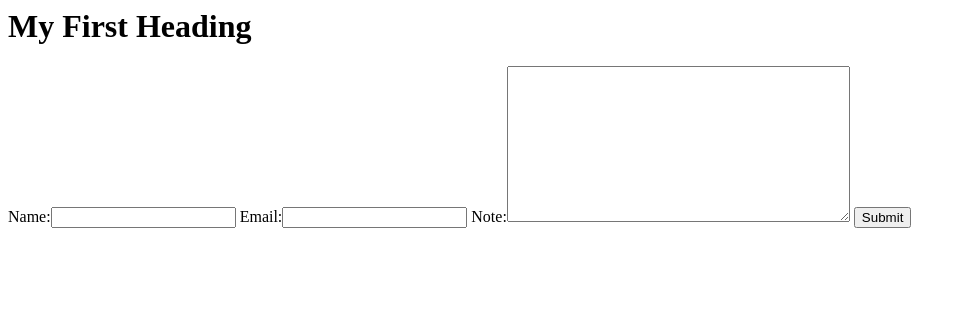
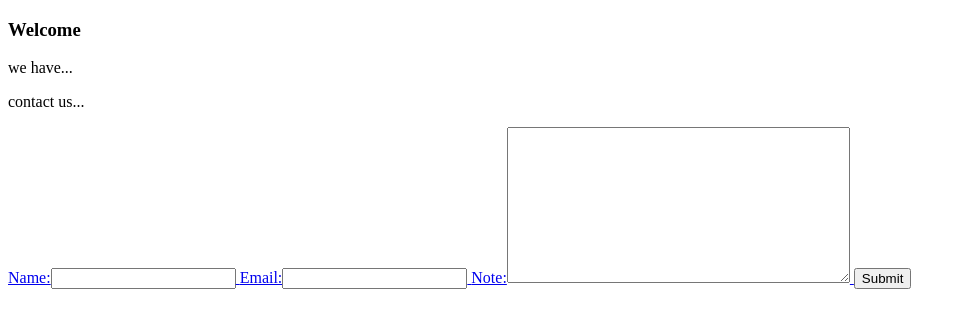
Before and after one commit to shufan1/storymapJS, a Django app: page / in a window 1280 px wide. Shown: the top 328 px of the page, without its empty margins (0-966 px from the left). Run offline with Django 3.2, Linux system fonts and the light colour scheme; some libraries are stand-ins or nearby versions.

Commit message:
wsig app;ication=..

```diff
--- a/initialapp/admin.py
+++ b/initialapp/admin.py
@@ -6,6 +6,6 @@ class ItemAdmin(admin.ModelAdmin):
 		pass
 admin.site.register(Item, ItemAdmin)
 
-class langugaeAdmin(admin.ModelAdmin):
+class languageAdmin(admin.ModelAdmin):
 			pass
-admin.site.register(langugae, languageAdmin)
+admin.site.register(language, languageAdmin)
--- a/initialapp/templates/index.html
+++ b/initialapp/templates/index.html
@@ -1,13 +1,19 @@
+<!DOCTYPE html>
 <html>
-<body>
-<style>
-@import url('https://fonts.googleapis.com/css?family=Roboto+Condensed');
-</style>
 
-<h1>My First Heading</h1>
+	<head>
+		<title>
+			Headings & Paragraphs
+		</title>
 
-<body>
-{% block content %}{% endblock %}
+	</head>
+	<body>
+
+	<h3>Welcome</h3>
+	<p>we have...</p>
+	<p> contact us... </p>
+	<a href="https://www.haverford.edu//> Contact us </a>
+
 </body>
 {% if form %}
 
--- a/initialproject/settings.py
+++ b/initialproject/settings.py
@@ -70,7 +70,7 @@ TEMPLATES = [
     },
 ]
 
-WSGI_APPLICATION = 'initial.wsgi.application'
+WSGI_APPLICATION = 'initialproject.wsgi.application'
 
 
 # Database
```
Also changed, not shown: db.sqlite3, initialapp/migrations/0005_language.py (added), initialapp/migrations/0006_delete_language.py (added), initialapp/models.py (line endings or trailing spaces).
